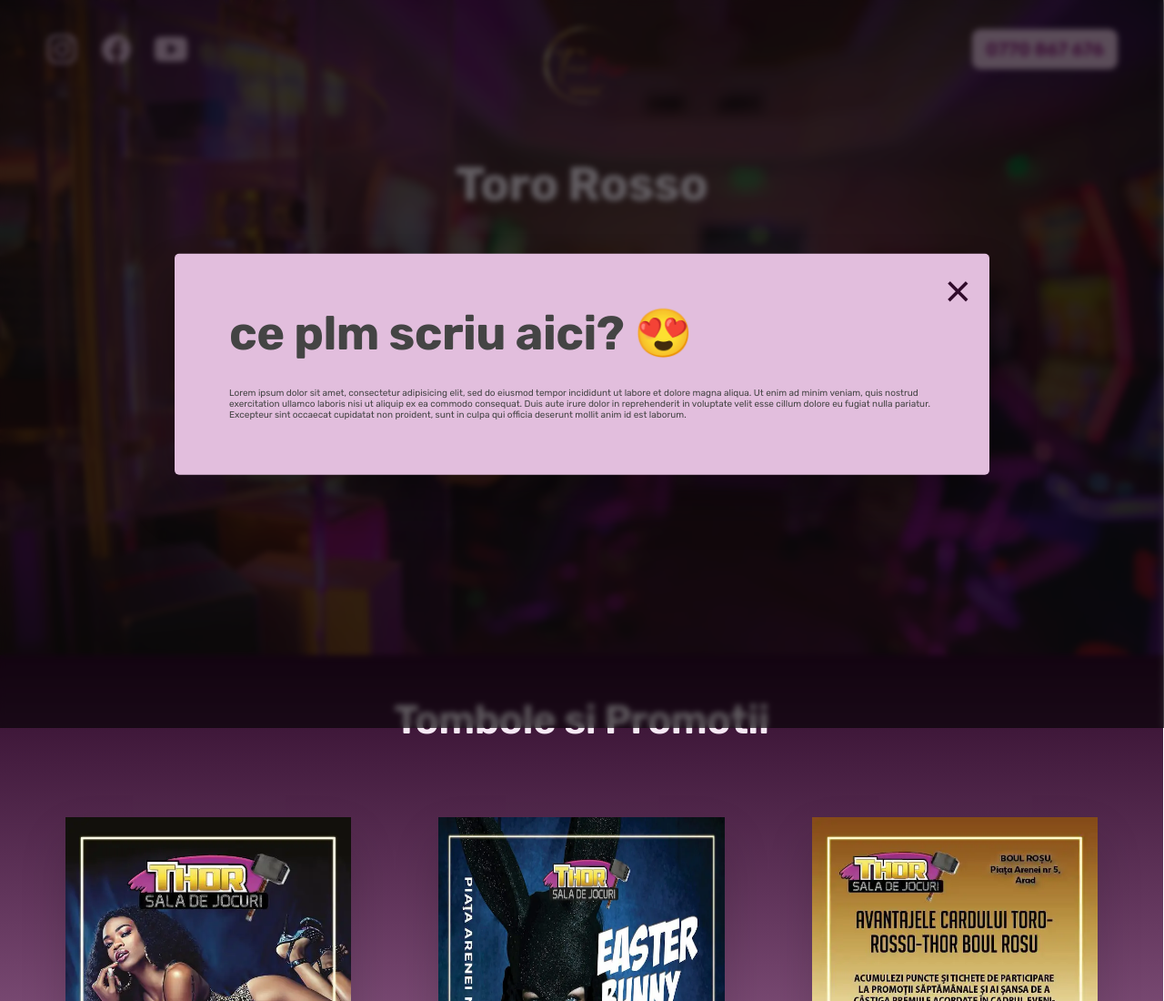
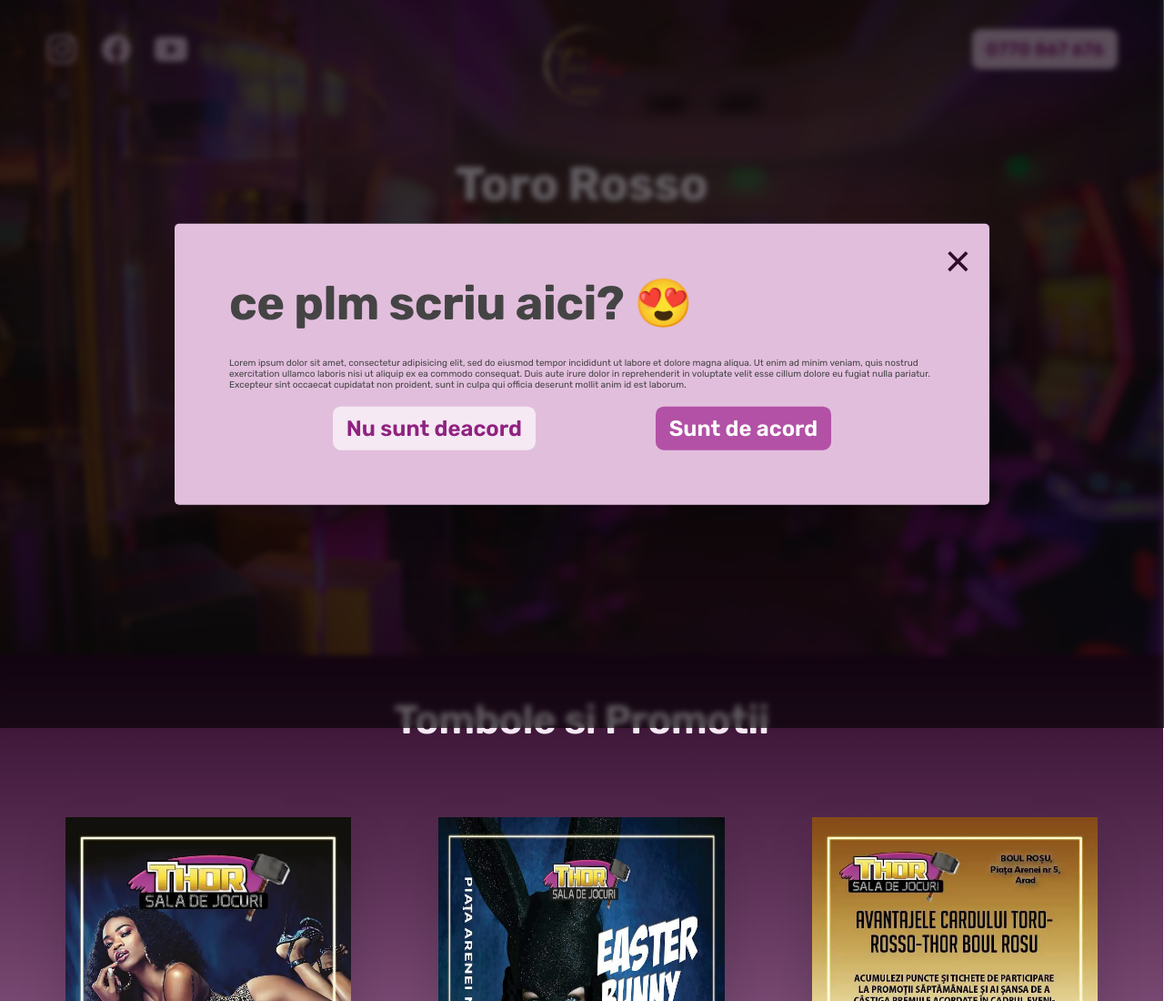
Before and after one commit to beloane/toro-rosso, a plain HTML site: page index.html in a window 1280 px wide. Shown: the top 1100 px of the page at 91% size. Drawn offline with nearby package versions, Linux system fonts and the light colour scheme.

Commit message:
modal fix

```diff
--- a/index.html
+++ b/index.html
@@ -28,6 +28,10 @@
         occaecat cupidatat non proident, sunt in culpa qui officia deserunt
         mollit anim id est laborum.
       </p>
+      <div class="modal-btns">
+        <a href="" class="modal-btn modal-no">Nu sunt deacord</a>
+        <a class="modal-btn modal-yes">Sunt de acord</a>
+      </div>
     </div>
     <div class="overlay hidden"></div>
 
--- a/index.js
+++ b/index.js
@@ -8,6 +8,7 @@ window.onbeforeunload = function () {
 const modal = document.querySelector(".modal");
 const overlay = document.querySelector(".overlay");
 const btnCloseModal = document.querySelector(".close-modal");
+const btnYesModal = document.querySelector(".modal-yes");
 const btnsOpenModal = document.querySelectorAll(".show-modal");
 
 const openModal = function () {
@@ -25,6 +26,9 @@ const closeModal = function () {
 window.addEventListener("load", openModal);
 
 btnCloseModal.addEventListener("click", closeModal);
+
+btnYesModal.addEventListener("click", closeModal);
+
 overlay.addEventListener("click", closeModal);
 // window.addEventListener("click", closeModal);
 
--- a/style.css
+++ b/style.css
@@ -78,6 +78,43 @@ body {
   overflow: hidden;
   /* Optional: Prevent the body from shifting due to the scrollbar disappearing */
   padding-right: calc(var(--scrollbar-width, 0px) + 1px);
+}
+.modal-btns {
+  margin-top: 1.8rem;
+  display: flex;
+  justify-content: space-evenly;
+  gap: 1.8rem;
+  flex-wrap: wrap;
+}
+
+.modal-btn,
+.modal-btn:link,
+.modal-btn:visited {
+  font-size: 2.4rem;
+  font-weight: 600;
+  /* background-color: #e2bedd;
+  color: #8f2281; */
+  text-decoration: none;
+  display: inline-block;
+  padding: 1rem 1.5rem;
+  border-radius: 0.9rem;
+  transition: all 0.2s;
+
+  border: none;
+  cursor: pointer;
+}
+.modal-btn,
+.modal-btn:hover,
+.modal-btn:active {
+  background-color: #b251a5;
+}
+.modal-no {
+  background-color: #f5e9f4;
+  color: #8f2281;
+}
+.modal-yes {
+  background-color: #b251a5;
+  color: white;
 }
 
 /* SLIDER */
```
